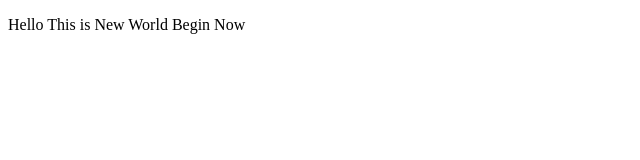
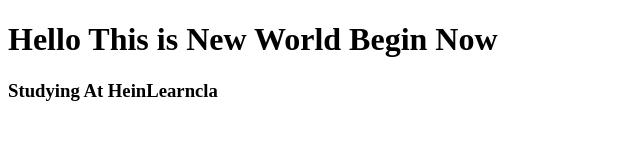
Before and after one commit to Thihan20/thihan20.github.io, a plain HTML site: page index.html in a window 1280 px wide. Shown: the whole page, without its empty margins (0-640 px from the left). Drawn offline with Linux system fonts and the light colour scheme.

Commit message:
modify index

```diff
--- a/index.html
+++ b/index.html
@@ -7,6 +7,7 @@
     <title>Thi Han htet</title>
 </head>
 <body>
-    <p>Hello This is New World Begin Now</p>
+    <h1>Hello This is New World Begin Now</h1>
+    <h3>Studying At HeinLearncla</h3>
 </body>
 </html>
```
